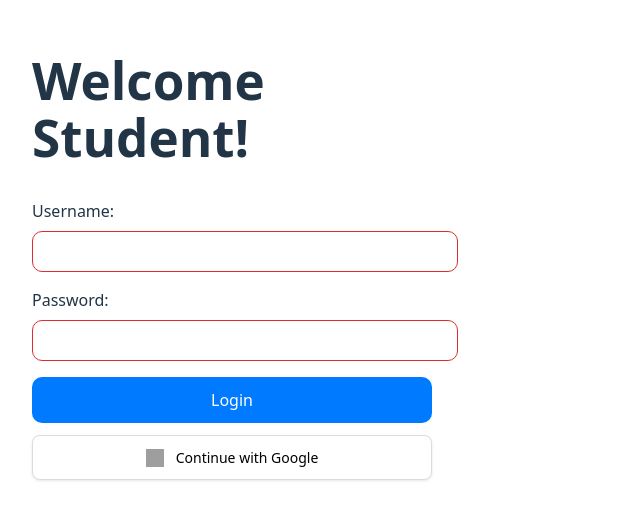
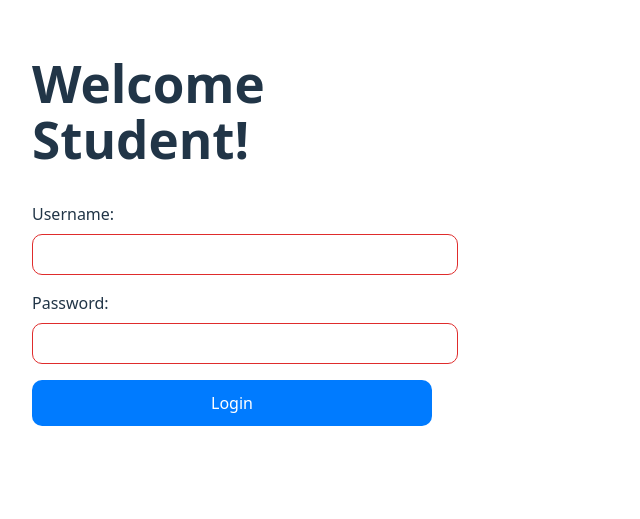
Before and after one commit to Aadi546/student-frontend, a React app: page / in a window 1280 px wide. Shown: the part 151-670 px from the top of the page, without its empty margins (0-640 px from the left). Built offline with nearby package versions, Linux system fonts and the light colour scheme; grey boxes are pictures that could not be loaded; the HTML template or start-up script is replaced by a standard one.

Commit message:
Lame error fix

```diff
--- a/src/App.jsx
+++ b/src/App.jsx
@@ -1,5 +1,5 @@
 import { useState, useEffect } from "react";
-import { useGoogleLogin } from "@react-oauth/google";
+import { GoogleLogin } from "@react-oauth/google";  // ✅ CHANGED: GoogleLogin component
 
 function App() {
   const [username, setUsername] = useState("");
@@ -40,39 +40,7 @@ function App() {
     }
   };
 
-  // Google login (frontend)
-  const loginWithGoogle = useGoogleLogin({
-  onSuccess: async (googleTokenResponse) => {
-    console.log("FULL Google response:", googleTokenResponse);
-    try {
-      const res = await fetch(
-        "https://student-backend-lqcc.onrender.com/auth/google",
-        {
-          method: "POST",
-          headers: { "Content-Type": "application/json" },
-          body: JSON.stringify({ access_token: googleTokenResponse.access_token }),
-        }
-      );
-
-      const data = await res.json();
-      if (res.ok) {
-        setToken(data.token);
-        localStorage.setItem("jwtToken", data.token);
-        setError("");
-      } else {
-        setError(data.error || "Google login failed");
-      }
-    } catch (err) {
-      setError("Google login failed");
-    }
-  },
-  onError: () => {
-    setError("Google login failed");
-  },
-});
-
   // Logout function
-
   const handleLogout = () => {
     setToken("");
     localStorage.removeItem("jwtToken");
@@ -176,35 +144,42 @@ function App() {
           </button>
         </form>
 
-        {/* Google sign-in button */}
-        <button
-  onClick={() => loginWithGoogle()}
-  style={{
-    width: "100%",
-    padding: "0.75rem 1rem",
-    background: "white",              // ✅ White background
-    color: "#000",                     // ✅ Black text
-    border: "1px solid #dadce0",       // ✅ Light gray border
-    borderRadius: "8px",               // ✅ Rounded corners
-    fontSize: "14px",
-    fontWeight: "500",
-    display: "flex",
-    alignItems: "center",              // ✅ Perfectly centered
-    justifyContent: "center",          // ✅ Horizontally centered
-    gap: "12px",
-    cursor: "pointer",
-    boxShadow: "0 1px 3px rgba(0,0,0,0.1)",  // ✅ Subtle shadow
-  }}
->
-  <img
-    src="https://developers.google.com/identity/images/g-logo.png"
-    alt="Google"
-    style={{width: "18px", height: "18px"}}
-  />
-  Continue with Google
-</button>
-
-
+        {/* ✅ GOOGLELOGIN COMPONENT - REPLACES useGoogleLogin */}
+        <GoogleLogin
+          onSuccess={async (response) => {
+            console.log("Google success:", response);
+            try {
+              const res = await fetch(
+                "https://student-backend-lqcc.onrender.com/auth/google",
+                {
+                  method: "POST",
+                  headers: { "Content-Type": "application/json" },
+                  body: JSON.stringify({ access_token: response.access_token }),
+                }
+              );
+              const data = await res.json();
+              if (res.ok) {
+                setToken(data.token);
+                localStorage.setItem("jwtToken", data.token);
+                setError("");
+              } else {
+                setError(data.error || "Google login failed");
+              }
+            } catch (err) {
+              setError("Google login failed");
+            }
+          }}
+          onError={() => setError("Google login failed")}
+          theme="outline"
+          size="large"
+          text="continue_with"
+          shape="rectangular"
+          width="100%"
+          style={{
+            marginTop: "0.75rem",
+            width: "100%",
+          }}
+        />
       </div>
     </div>
   );
```
